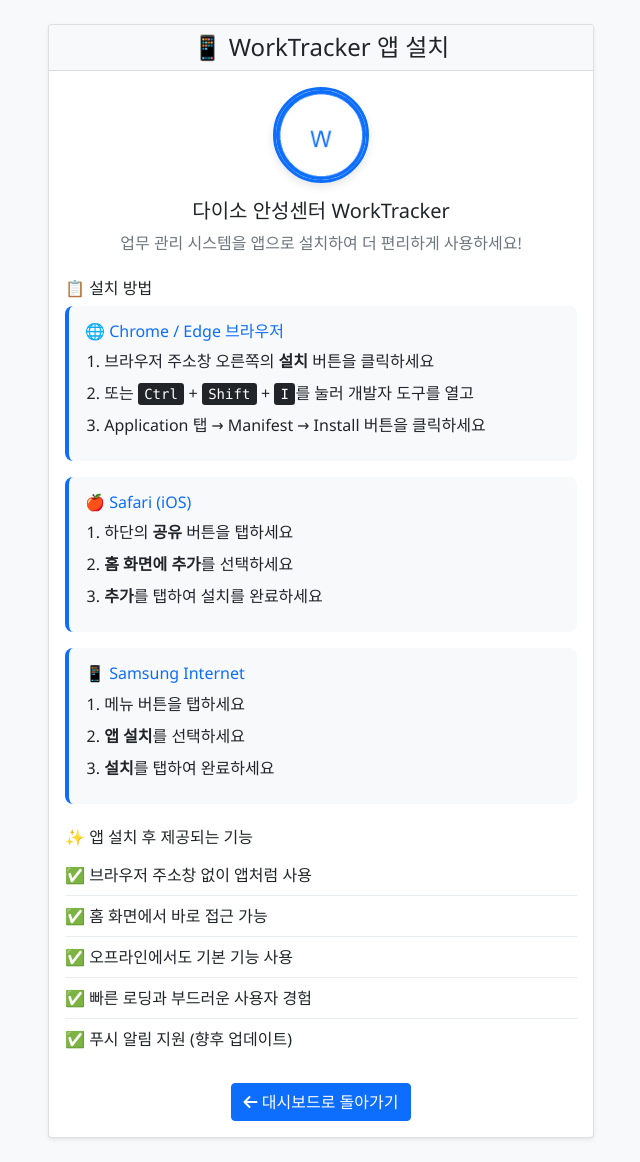
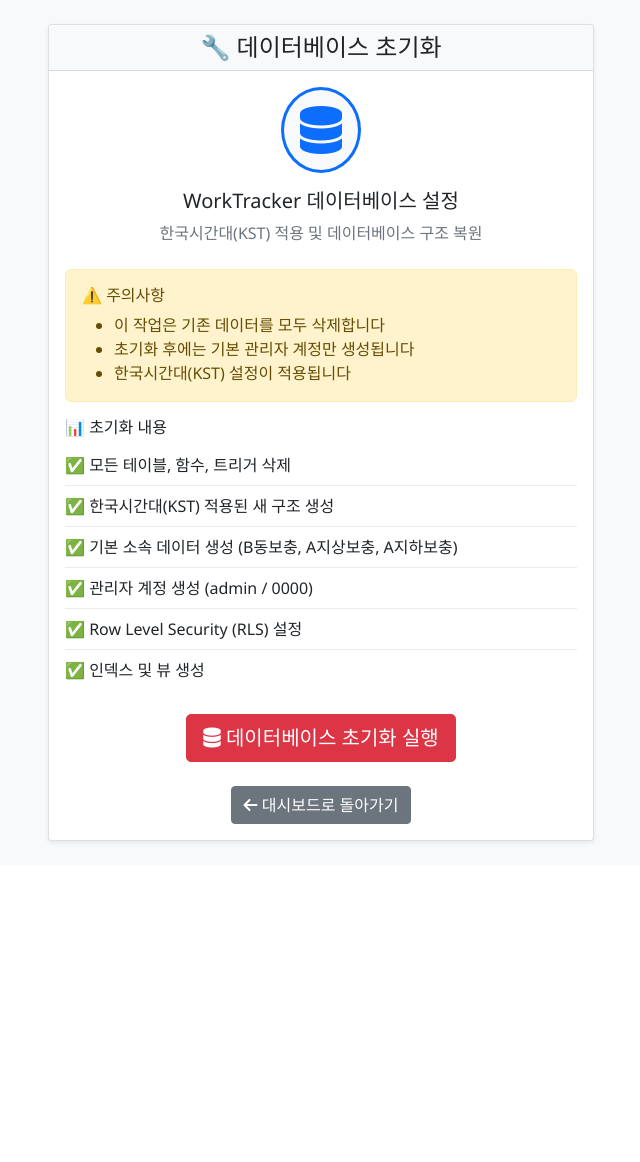
Before and after one commit to sjouble/worktracker, a Flask app: page /install in a window 1280 px wide. Shown: the part 62-1224 px from the top of the page, without its empty margins (319-959 px from the left). After the commit the page ends 906 px from the top, so only its background shows below. Run offline with Flask 3, Linux system fonts and the light colour scheme.

Commit message:
데이터베이스 초기화 수정

```diff
--- a/app.py
+++ b/app.py
@@ -294,8 +294,8 @@ def get_tasks():
         elif start_date and end_date:
             query = query.gte('work_date', start_date).lte('work_date', end_date)
         else:
-            # 기본값: 오늘 날짜
-            today = date.today().isoformat()
+            # 기본값: 한국 시간 기준 오늘 날짜
+            today = get_korean_date().isoformat()
             query = query.eq('work_date', today)
 
         # 정렬 (최신순)
@@ -725,8 +725,78 @@ def admin_departments():
 
 @app.route('/install')
 def install_app():
-    """PWA 설치 안내 페이지"""
+    """데이터베이스 초기화 페이지"""
     return render_template('install.html')
+
+@app.route('/api/init-database', methods=['POST'])
+def init_database():
+    """데이터베이스 완전 초기화 (KST 시간대 적용)"""
+    if not supabase:
+        return jsonify({'error': '데이터베이스 연결에 문제가 있습니다.'}), 500
+
+    try:
+        logger.info("🔄 데이터베이스 초기화 시작...")
+
+        # 1단계: 기존 데이터 삭제
+        try:
+            # work_logs 삭제
+            supabase.table('work_logs').delete().neq('id', 0).execute()
+            logger.info("✅ work_logs 데이터 삭제 완료")
+
+            # users 삭제 (admin 제외)
+            supabase.table('users').delete().neq('username', 'admin').execute()
+            logger.info("✅ users 데이터 삭제 완료")
+
+            # departments 삭제
+            supabase.table('departments').delete().neq('id', 0).execute()
+            logger.info("✅ departments 데이터 삭제 완료")
+
+        except Exception as e:
+            logger.warning(f"기존 데이터 삭제 중 오류 (무시): {e}")
+
+        # 2단계: 기본 데이터 삽입
+        try:
+            # departments 삽입
+            departments_data = [
+                {'name': 'B동보충'},
+                {'name': 'A지상보충'},
+                {'name': 'A지하보충'}
+            ]
+
+            for dept in departments_data:
+                supabase.table('departments').insert(dept).execute()
+            logger.info("✅ departments 데이터 삽입 완료")
+
+            # admin 계정 확인 및 생성
+            admin_check = supabase.table('users').select('*').eq('username', 'admin').execute()
+            if not admin_check.data:
+                admin_data = {
+                    'username': 'admin',
+                    'password_hash': '0000',
+                    'role': 'admin'
+                }
+                supabase.table('users').insert(admin_data).execute()
+                logger.info("✅ admin 계정 생성 완료")
+            else:
+                logger.info("✅ admin 계정 이미 존재")
+
+            logger.info("✅ 데이터베이스 초기화 완료")
+            return jsonify({
+                'message': '데이터베이스가 성공적으로 초기화되었습니다.',
+                'kst_time': get_korean_datetime().isoformat(),
+                'details': {
+                    'departments_created': len(departments_data),
+                    'admin_account': 'admin/0000'
+                }
+            })
+
+        except Exception as e:
+            logger.error(f"기본 데이터 삽입 실패: {e}")
+            return jsonify({'error': f'기본 데이터 삽입 실패: {str(e)}'}), 500
+
+    except Exception as e:
+        logger.error(f"데이터베이스 초기화 실패: {e}")
+        return jsonify({'error': f'데이터베이스 초기화 실패: {str(e)}'}), 500
 
 # 추가 관리자 API 엔드포인트
 @app.route('/api/users/<user_id>/department', methods=['PUT'])
--- a/templates/install.html
+++ b/templates/install.html
@@ -1,71 +1,64 @@
 {% extends "base.html" %}
 
-{% block title %}앱 설치 - 다이소 안성센터{% endblock %}
+{% block title %}데이터베이스 초기화 - 다이소 안성센터{% endblock %}
 
 {% block content %}
 <div class="row justify-content-center">
     <div class="col-md-8 col-lg-6">
         <div class="card">
             <div class="card-header text-center">
-                <h4 class="mb-0">📱 WorkTracker 앱 설치</h4>
+                <h4 class="mb-0">🔧 데이터베이스 초기화</h4>
             </div>
             <div class="card-body">
                 <div class="text-center mb-4">
                     <div class="app-icon mb-3">
-                        <img src="{{ url_for('static', filename='icons/icon-192x192.png') }}"
-                             alt="WorkTracker" width="96" height="96" class="rounded-circle">
+                        <i class="fas fa-database fa-3x text-primary"></i>
                     </div>
-                    <h5>다이소 안성센터 WorkTracker</h5>
-                    <p class="text-muted">업무 관리 시스템을 앱으로 설치하여 더 편리하게 사용하세요!</p>
+                    <h5>WorkTracker 데이터베이스 설정</h5>
+                    <p class="text-muted">한국시간대(KST) 적용 및 데이터베이스 구조 복원</p>
                 </div>
 
-                <div class="install-instructions">
-                    <h6>📋 설치 방법</h6>
-
-                    <!-- Chrome/Edge -->
-                    <div class="browser-install mb-3">
-                        <h6 class="text-primary">🌐 Chrome / Edge 브라우저</h6>
-                        <ol>
-                            <li>브라우저 주소창 오른쪽의 <strong>설치</strong> 버튼을 클릭하세요</li>
-                            <li>또는 <kbd>Ctrl</kbd> + <kbd>Shift</kbd> + <kbd>I</kbd>를 눌러 개발자 도구를 열고</li>
-                            <li>Application 탭 → Manifest → Install 버튼을 클릭하세요</li>
-                        </ol>
-                    </div>
-
-                    <!-- Safari -->
-                    <div class="browser-install mb-3">
-                        <h6 class="text-primary">🍎 Safari (iOS)</h6>
-                        <ol>
-                            <li>하단의 <strong>공유</strong> 버튼을 탭하세요</li>
-                            <li><strong>홈 화면에 추가</strong>를 선택하세요</li>
-                            <li><strong>추가</strong>를 탭하여 설치를 완료하세요</li>
-                        </ol>
-                    </div>
-
-                    <!-- Samsung Internet -->
-                    <div class="browser-install mb-3">
-                        <h6 class="text-primary">📱 Samsung Internet</h6>
-                        <ol>
-                            <li>메뉴 버튼을 탭하세요</li>
-                            <li><strong>앱 설치</strong>를 선택하세요</li>
-                            <li><strong>설치</strong>를 탭하여 완료하세요</li>
-                        </ol>
-                    </div>
-                </div>
-
-                <div class="app-features mt-4">
-                    <h6>✨ 앱 설치 후 제공되는 기능</h6>
-                    <ul class="list-unstyled">
-                        <li>✅ 브라우저 주소창 없이 앱처럼 사용</li>
-                        <li>✅ 홈 화면에서 바로 접근 가능</li>
-                        <li>✅ 오프라인에서도 기본 기능 사용</li>
-                        <li>✅ 빠른 로딩과 부드러운 사용자 경험</li>
-                        <li>✅ 푸시 알림 지원 (향후 업데이트)</li>
+                <div class="alert alert-warning">
+                    <h6>⚠️ 주의사항</h6>
+                    <ul class="mb-0">
+                        <li>이 작업은 기존 데이터를 모두 삭제합니다</li>
+                        <li>초기화 후에는 기본 관리자 계정만 생성됩니다</li>
+                        <li>한국시간대(KST) 설정이 적용됩니다</li>
                     </ul>
                 </div>
 
+                <div class="database-info mb-4">
+                    <h6>📊 초기화 내용</h6>
+                    <ul class="list-unstyled">
+                        <li>✅ 모든 테이블, 함수, 트리거 삭제</li>
+                        <li>✅ 한국시간대(KST) 적용된 새 구조 생성</li>
+                        <li>✅ 기본 소속 데이터 생성 (B동보충, A지상보충, A지하보충)</li>
+                        <li>✅ 관리자 계정 생성 (admin / 0000)</li>
+                        <li>✅ Row Level Security (RLS) 설정</li>
+                        <li>✅ 인덱스 및 뷰 생성</li>
+                    </ul>
+                </div>
+
+                <div class="text-center">
+                    <button id="initDbBtn" class="btn btn-danger btn-lg" onclick="initializeDatabase()">
+                        <i class="fas fa-database"></i> 데이터베이스 초기화 실행
+                    </button>
+                </div>
+
+                <div id="initProgress" class="mt-4" style="display: none;">
+                    <div class="progress mb-3">
+                        <div id="progressBar" class="progress-bar progress-bar-striped progress-bar-animated"
+                             role="progressbar" style="width: 0%"></div>
+                    </div>
+                    <div id="progressText" class="text-center text-muted">초기화 진행 중...</div>
+                </div>
+
+                <div id="initResult" class="mt-4" style="display: none;">
+                    <div id="resultMessage" class="alert"></div>
+                </div>
+
                 <div class="text-center mt-4">
-                    <a href="{{ url_for('dashboard') }}" class="btn btn-primary">
+                    <a href="{{ url_for('dashboard') }}" class="btn btn-secondary">
                         <i class="fas fa-arrow-left"></i> 대시보드로 돌아가기
                     </a>
                 </div>
@@ -74,35 +67,88 @@
     </div>
 </div>
 
+<script>
+async function initializeDatabase() {
+    const btn = document.getElementById('initDbBtn');
+    const progress = document.getElementById('initProgress');
+    const result = document.getElementById('initResult');
+    const progressBar = document.getElementById('progressBar');
+    const progressText = document.getElementById('progressText');
+    const resultMessage = document.getElementById('resultMessage');
+
+    // 버튼 비활성화
+    btn.disabled = true;
+    btn.innerHTML = '<i class="fas fa-spinner fa-spin"></i> 초기화 중...';
+
+    // 진행률 표시
+    progress.style.display = 'block';
+    result.style.display = 'none';
+
+    try {
+        // SQL 파일 읽기
+        progressBar.style.width = '20%';
+        progressText.textContent = 'SQL 파일 로딩 중...';
+
+        const response = await fetch('/api/init-database', {
+            method: 'POST',
+            headers: {
+                'Content-Type': 'application/json',
+            }
+        });
+
+        progressBar.style.width = '100%';
+        progressText.textContent = '완료!';
+
+        if (response.ok) {
+            const data = await response.json();
+            resultMessage.className = 'alert alert-success';
+            resultMessage.innerHTML = `
+                <h6>✅ 데이터베이스 초기화 성공!</h6>
+                <p>한국시간대(KST) 설정이 적용되었습니다.</p>
+                <ul class="mb-0">
+                    <li>관리자 계정: admin / 0000</li>
+                    <li>기본 소속: B동보충, A지상보충, A지하보충</li>
+                    <li>모든 테이블과 정책이 생성되었습니다</li>
+                </ul>
+            `;
+        } else {
+            const errorData = await response.json();
+            throw new Error(errorData.error || '초기화에 실패했습니다.');
+        }
+    } catch (error) {
+        resultMessage.className = 'alert alert-danger';
+        resultMessage.innerHTML = `
+            <h6>❌ 초기화 실패</h6>
+            <p>오류: ${error.message}</p>
+            <p>관리자에게 문의하거나 다시 시도해주세요.</p>
+        `;
+    } finally {
+        result.style.display = 'block';
+        btn.disabled = false;
+        btn.innerHTML = '<i class="fas fa-database"></i> 데이터베이스 초기화 실행';
+    }
+}
+</script>
+
 <style>
-.app-icon img {
+.app-icon i {
     border: 3px solid #0d6efd;
-    box-shadow: 0 4px 8px rgba(0,0,0,0.1);
+    border-radius: 50%;
+    padding: 1rem;
+    background-color: #f8f9fa;
 }
 
-.browser-install {
-    background-color: #f8f9fa;
-    padding: 1rem;
-    border-radius: 0.5rem;
-    border-left: 4px solid #0d6efd;
-}
-
-.browser-install ol {
-    margin-bottom: 0;
-    padding-left: 1.2rem;
-}
-
-.browser-install li {
-    margin-bottom: 0.5rem;
-}
-
-.app-features ul li {
+.database-info ul li {
     padding: 0.5rem 0;
     border-bottom: 1px solid #e9ecef;
 }
 
-.app-features ul li:last-child {
+.database-info ul li:last-child {
     border-bottom: none;
+}
+
+.progress {
+    height: 25px;
 }
 </style>
 {% endblock %}
```
Also changed, not shown: init_db.py (added, +130 -0 lines).
